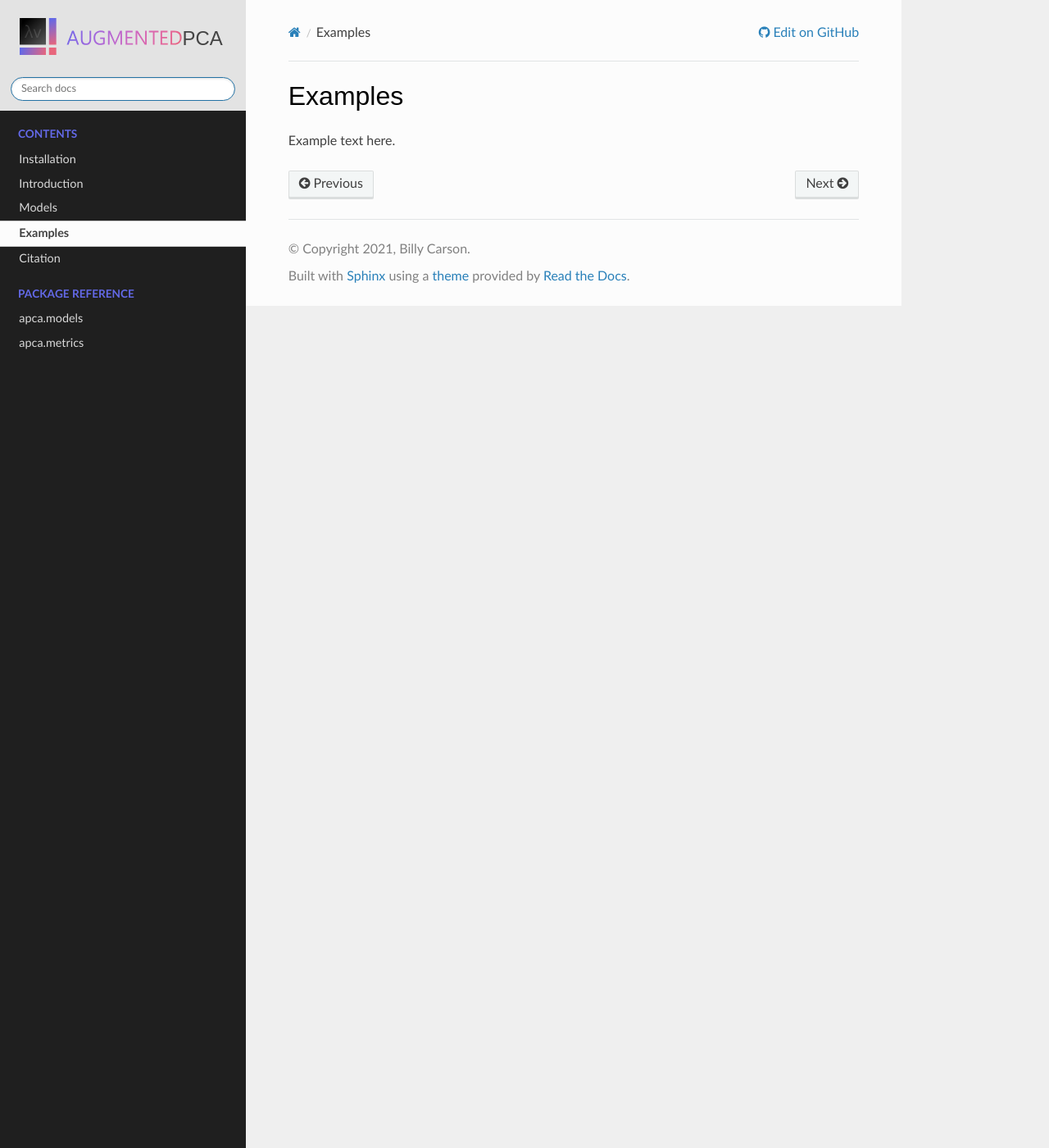
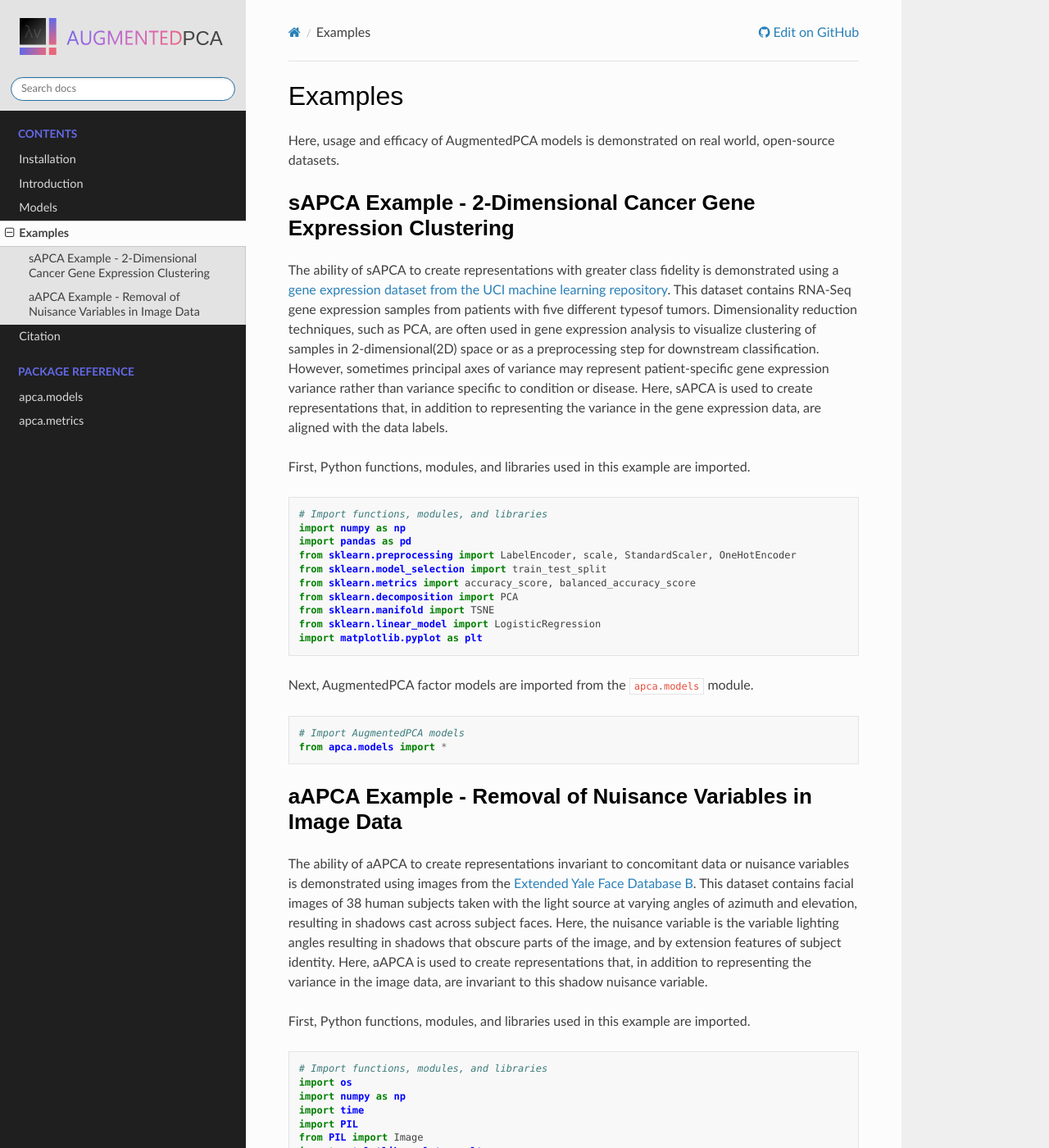
Before and after one commit to wecarsoniv/augmented-pca, a Sphinx documentation site: the page built from docs/source/contents/examples.rst, in a window 1280 px wide and 1400 px high. Shown: the whole window at 82% size. Built offline with Sphinx 7.4.7 and the Read the Docs theme 2.0.0, drawn with Linux system fonts in a browser that asks for light colours; some of the changed text lies outside the part shown.

Commit message:
Initial pass at Examples documentation.

```diff
--- a/docs/source/contents/examples.rst
+++ b/docs/source/contents/examples.rst
@@ -5,6 +5,80 @@
 
 
 Examples
-========
+========================================================================================================================
 
-Example text here.
+Here, usage and efficacy of AugmentedPCA models is demonstrated on real world, open-source datasets.
+
+
+sAPCA Example - 2-Dimensional Cancer Gene Expression Clustering
+---------------------------------------------------------------
+
+The ability of sAPCA to create representations with greater class fidelity is demonstrated using a
+`gene expression dataset from the UCI machine learning repository <https://archive.ics.uci.edu/ml/datasets/gene+expression+cancer+RNA-Seq>`_.
+This dataset contains RNA-Seq gene expression samples from patients with five different typesof tumors. Dimensionality
+reduction techniques, such as PCA, are often used in gene expression analysis to visualize clustering of samples in
+2-dimensional(2D) space or as a preprocessing step for downstream classification. However, sometimes principal axes of
+variance may represent patient-specific gene expression variance rather than variance specific to condition or disease.
+Here, sAPCA is used to create representations that, in addition to representing the variance in the gene expression
+data, are aligned with the data labels.
+
+First, Python functions, modules, and libraries used in this example are imported.
+
+.. code-block:: python
+
+    # Import functions, modules, and libraries
+    import numpy as np
+    import pandas as pd
+    from sklearn.preprocessing import LabelEncoder, scale, StandardScaler, OneHotEncoder
+    from sklearn.model_selection import train_test_split
+    from sklearn.metrics import accuracy_score, balanced_accuracy_score
+    from sklearn.decomposition import PCA
+    from sklearn.manifold import TSNE
+    from sklearn.linear_model import LogisticRegression
+    import matplotlib.pyplot as plt
+
+Next, AugmentedPCA factor models are imported from the :python:`apca.models` module.
+
+.. code-block:: python
+
+    # Import AugmentedPCA models
+    from apca.models import *
+
+
+
+aAPCA Example - Removal of Nuisance Variables in Image Data
+------------------------------------------------------------------------------------------------------------------------
+
+The ability of aAPCA to create representations invariant to concomitant data or nuisance variables is demonstrated
+using images from the `Extended Yale Face Database B <http://vision.ucsd.edu/~leekc/ExtYaleDatabase/ExtYaleB.html>`_.
+This dataset contains facial images of 38 human subjects taken with the light source at varying angles of azimuth and
+elevation, resulting in shadows cast across subject faces. Here, the nuisance variable is the variable lighting angles
+resulting in shadows that obscure parts of the image, and by extension features of subject identity. Here, aAPCA is
+used to create representations that, in addition to representing the variance in the image data, are invariant to this
+shadow nuisance variable.
+
+First, Python functions, modules, and libraries used in this example are imported.
+
+.. code-block:: python
+
+    # Import functions, modules, and libraries
+    import os
+    import numpy as np
+    import time
+    import PIL
+    from PIL import Image
+    import matplotlib.pyplot as plt
+    import matplotlib.gridspec as gridspec
+    from sklearn.preprocessing import StandardScaler, MinMaxScaler
+    from sklearn.model_selection import train_test_split
+    from sklearn.metrics import balanced_accuracy_score, accuracy_score, mean_squared_error, roc_auc_score
+    from sklearn.decomposition import PCA
+    from sklearn.linear_model import LogisticRegression, Ridge
+    from sklearn.ensemble import RandomForestClassifier, RandomForestRegressor
+
+Next, AugmentedPCA factor models are imported from the :python:`apca.models` module.
+
+.. code-block:: python
+
+    # Import all APCA models
+    from apca.models import *
```
Also changed, not shown: docs/source/contents/introduction.rst (+26 -8 lines).
